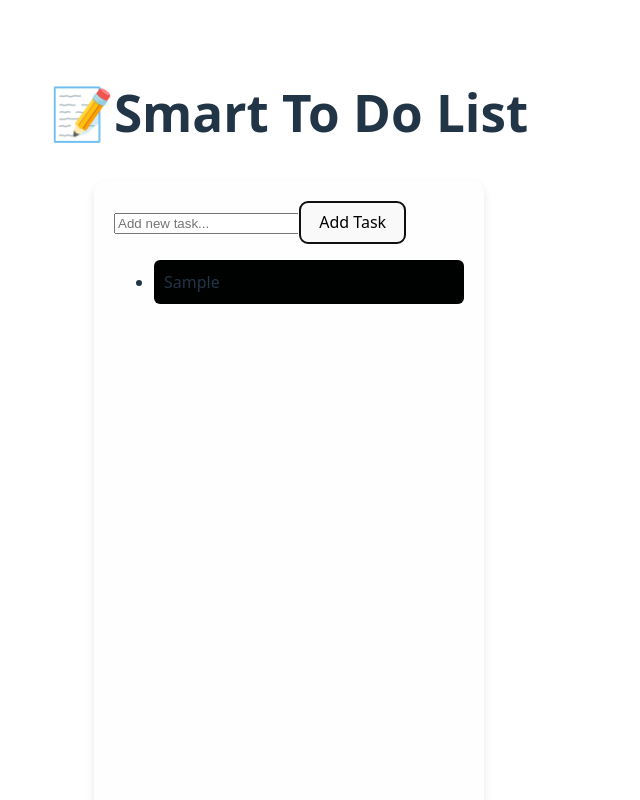
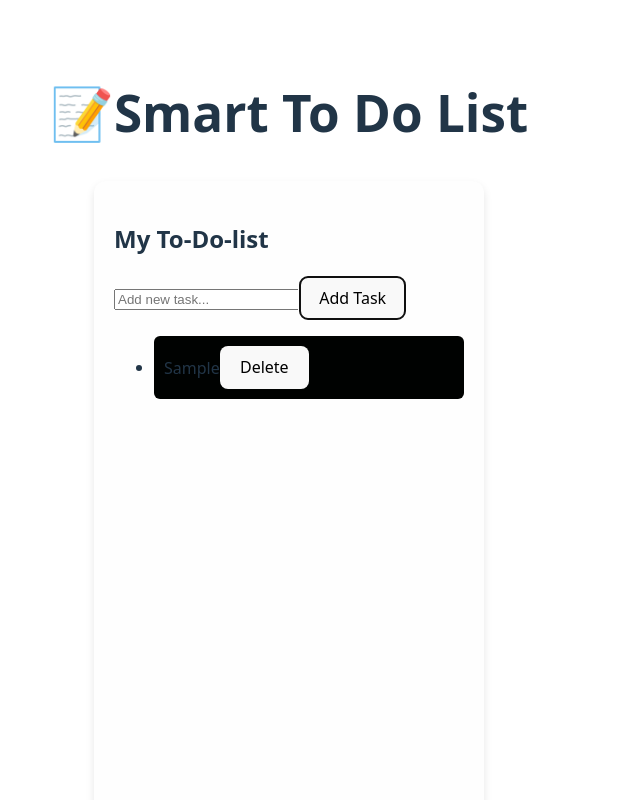
Before and after one commit to Bipan-git/To-Do-list-App, a React app: page / in a window 1280 px wide. Both pictures are taken after typing "Sample" into the empty fields and a click on the button "Add Task". Shown: the top 800 px of the page, without its empty margins (0-640 px from the left). Built offline with nearby package versions, Linux system fonts and the light colour scheme; the HTML template or start-up script is replaced by a standard one.

Commit message:
Adding Delete feature

```diff
--- a/src/component/ToDoApp.jsx
+++ b/src/component/ToDoApp.jsx
@@ -3,30 +3,44 @@ import "./ToDoApp.css";
 
 export default function ToDoApp() {
   const [tasks, setTasks] = useState([]);
-  const [newTask, setNewTask] = useState([""]);
+  const [input, setInput] = useState([""]);
 
   const handleAddTask = () => {
-    if (!newTask.trim()) return;
+    if (input.trim() === "") return;
 
-    setTasks([...tasks, newTask]);
-    setNewTask("");
+    setTasks([...tasks, input]);
+    setInput("");
+  };
+  const HandleDeletetask = (index) => {
+    const updatedTaks = tasks.filter((_, i) => i != index);
+    setTasks(updatedTaks);
   };
   return (
     <div className="todoContainer">
+      <h2>My To-Do-list</h2>
+
       <div classNam="input-area">
         <input
           type="text"
           placeholder="Add new task..."
-          value={newTask}
-          onChange={(e) => setNewTask(e.target.value)}
+          value={input}
+          onChange={(e) => setInput(e.target.value)}
         />
         <button onClick={handleAddTask}>Add Task </button>
+      </div>
+
+      {tasks.length > 0 ? (
         <ul className="task-list">
           {tasks.map((task, index) => (
-            <li key={index}>{task}</li>
-          ))}{" "}
+            <li key={index}>
+              {task}
+              <button onClick={() => HandleDeletetask(index)}>Delete</button>
+            </li>
+          ))}
         </ul>
-      </div>
+      ) : (
+        <p>No Tasks yet</p>
+      )}
     </div>
   );
 }
```
